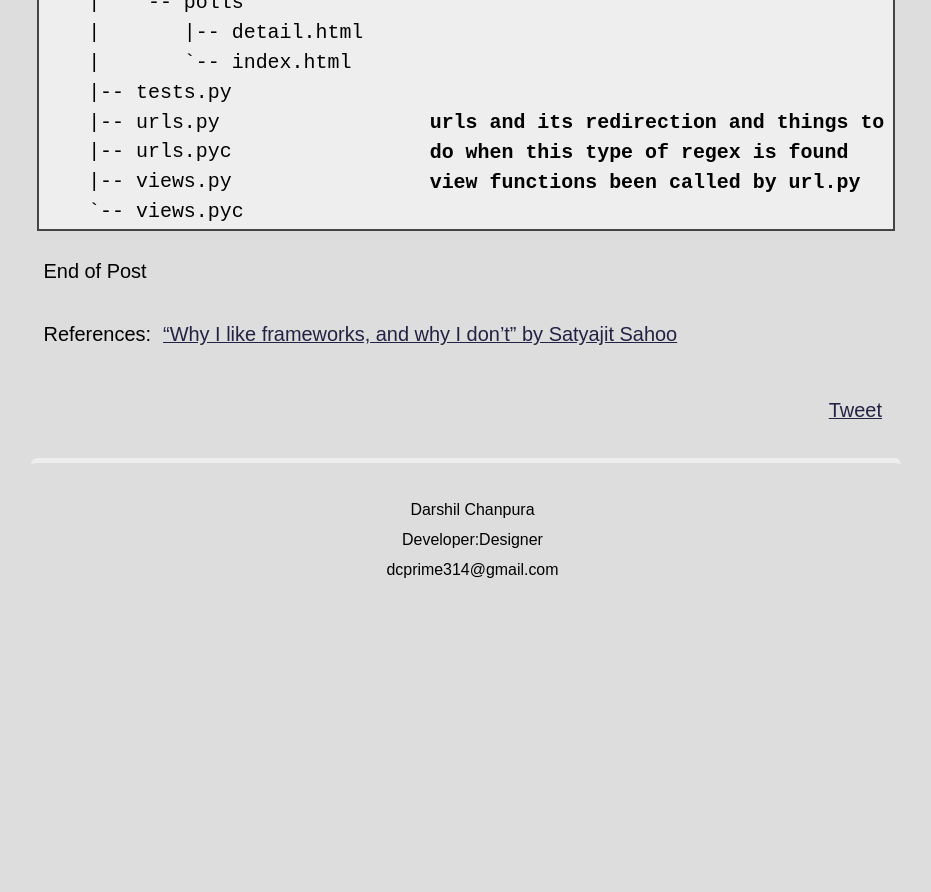
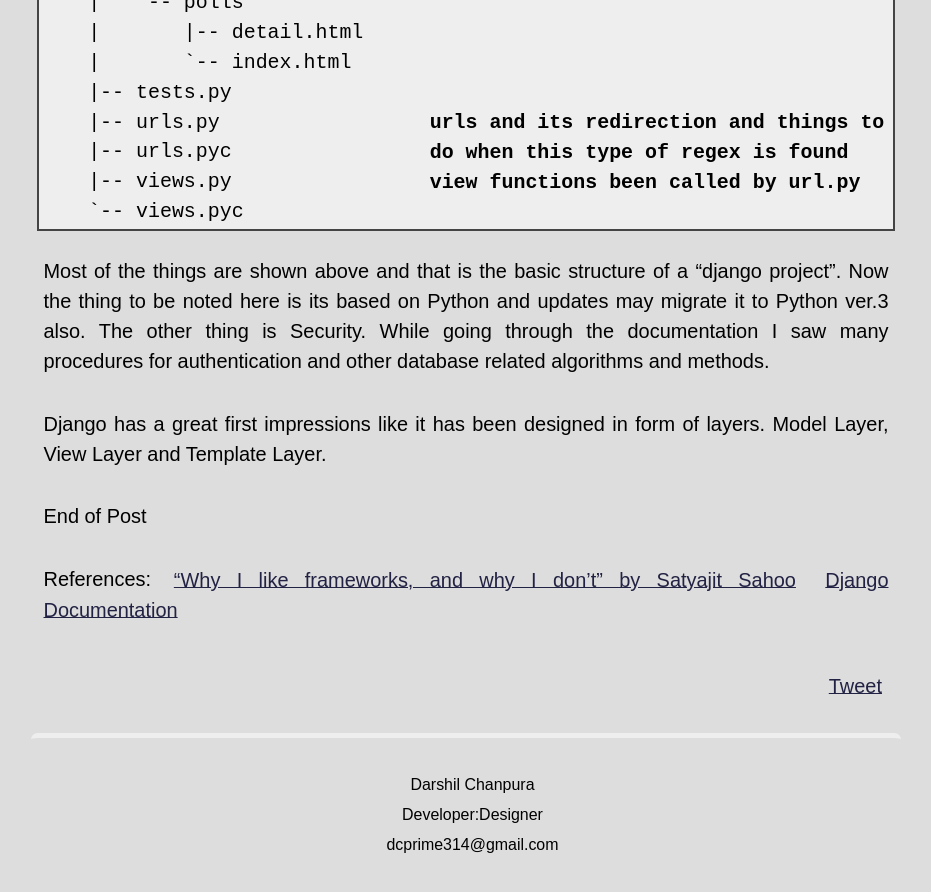
Before and after one commit to dtchanpura/dtchanpura.github.io, a Jekyll site: the page built from _posts/2014-07-08-django-basic.md, in a window 1280 px wide and 900 px high, scrolled down 1963 px. Shown: the top 892 px of the window, without its empty margins (174-1105 px from the left). Built offline with Jekyll 4.4.1, drawn with Linux system fonts in a browser that asks for light colours; some web fonts are replaced; Markdown is read by kramdown in place of the engine named in the settings; comment, search, counter and statistics services are not loaded; before the commit the page ends 2704 px from its top, so only the background shows below that.

Commit message:
Post Updated

```diff
--- a/_posts/2014-07-08-django-basic.md
+++ b/_posts/2014-07-08-django-basic.md
@@ -54,8 +54,12 @@
     `-- views.pyc
 </code></pre>
 
+Most of the things are shown above and that is the basic structure of a "django project". Now the thing to be noted here is its based on Python and updates may migrate it to Python ver.3 also. The other thing is Security. While going through the documentation I saw many procedures for authentication and other database related algorithms and methods.
+
+Django has a great first impressions like it has been designed in form of layers. Model Layer, View Layer and Template Layer.
 
 End of Post
 
 References:
 <a href="http://wibblystuff.blogspot.in/2014/05/why-i-like-frameworks-and-why-i-dont.html">"Why I like frameworks, and why I don't" by Satyajit Sahoo</a>
+<a href="https://docs.djangoproject.com/en/1.6/">Django Documentation</a>
```
